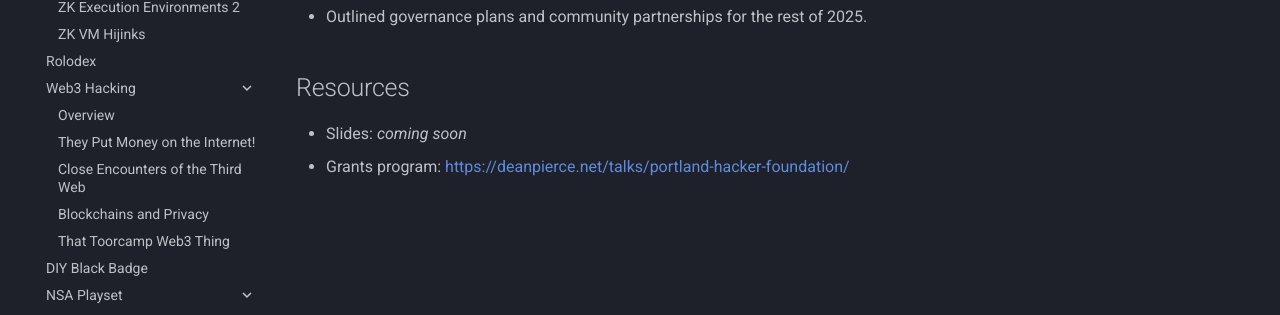
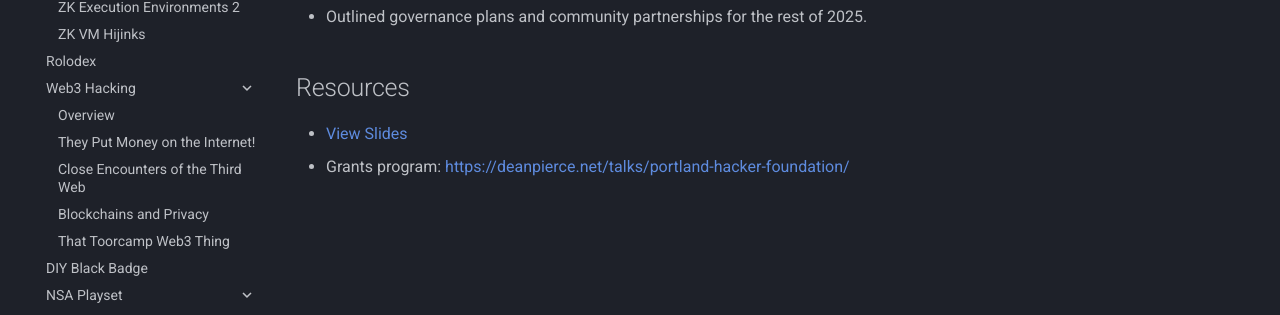
Before and after one commit to pierce403/deanpierce.net, an MkDocs documentation site: the page built from docs/talks/portland-hacker-foundation/hackboat-june-2025.md, in a window 1280 px wide. Shown: the part 436-751 px from the top of the page. Built offline with MkDocs 1.6.1 and Material for MkDocs 9.7.7, drawn with Linux system fonts in a browser that asks for light colours; comment, search, counter and statistics services are not loaded.

Commit message:
Add Google Slides link to HACKBOAT June 2025 talk

```diff
--- a/docs/talks/portland-hacker-foundation/hackboat-june-2025.md
+++ b/docs/talks/portland-hacker-foundation/hackboat-june-2025.md
@@ -14,5 +14,5 @@ During the HACKBOAT 2025 cruise I delivered an update on the Portland Hacker Fou
 
 ## Resources
 
-- Slides: _coming soon_
+- [View Slides](https://docs.google.com/presentation/d/1QMqArJHL62U8h0S-z9KwHbdzxtpzGCQB7dg44gRnwS8/edit?slide=id.p#slide=id.p){ target=_blank }
 - Grants program: [https://deanpierce.net/talks/portland-hacker-foundation/](https://deanpierce.net/talks/portland-hacker-foundation/)
```
